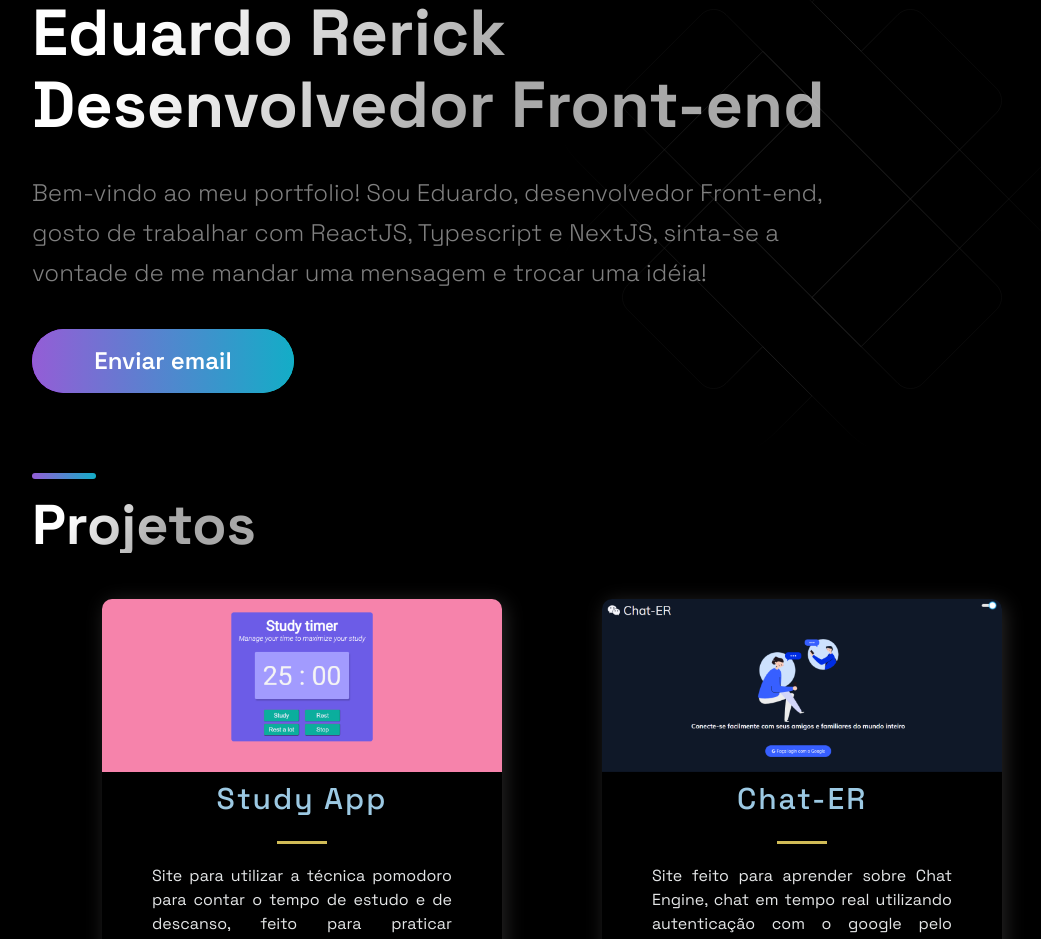
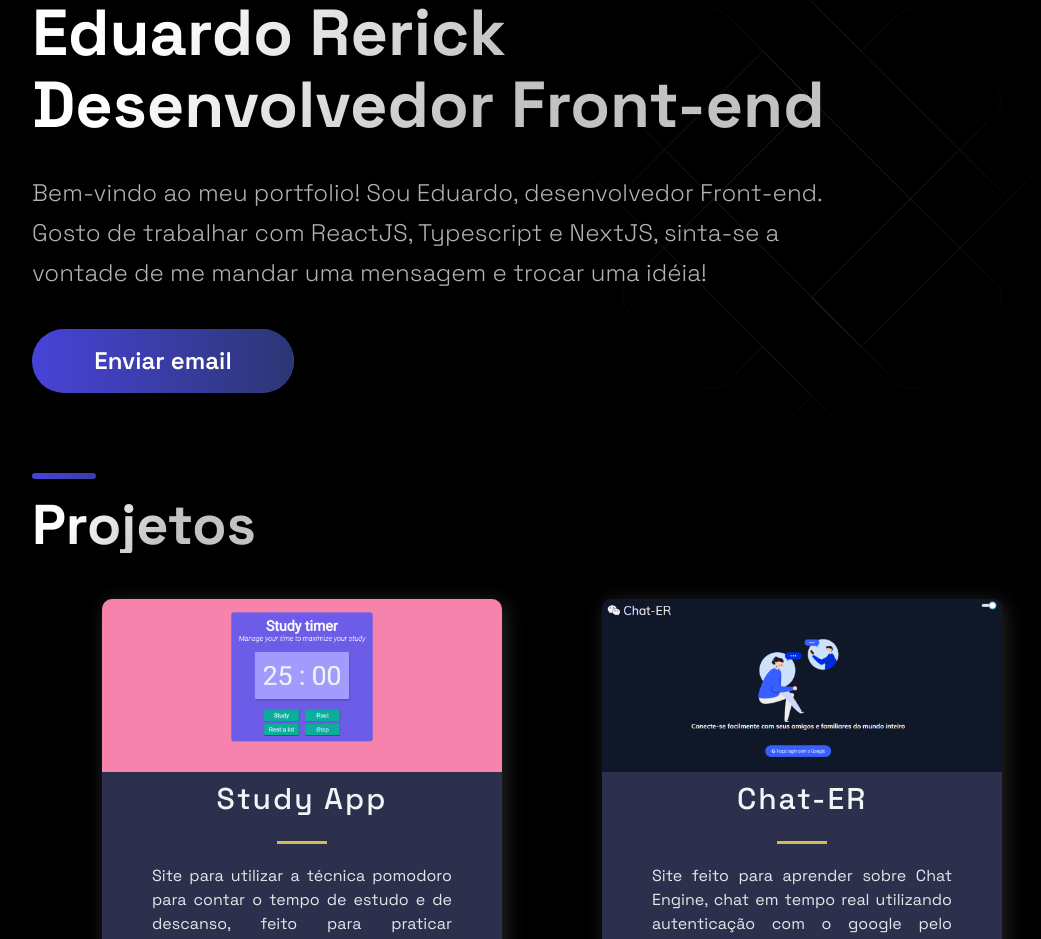
Before and after one commit to eduardorerick/portfolio, a Next.js app: page / in a window 1280 px wide. Shown: the part 196-1135 px from the top of the page, without its empty margins (88-1129 px from the left). Built offline with nearby package versions, Linux system fonts and the light colour scheme.

Commit message:
updated theme

```diff
--- a/src/components/Acomplishments/AcomplishmentsStyles.js
+++ b/src/components/Acomplishments/AcomplishmentsStyles.js
@@ -23,7 +23,7 @@ export const Boxes = styled.div`
 `
 
 export const Box = styled.div`
-  background: #212D45;
+  background: ${props => props.theme.colors.background2};
   border-radius: 12px;
   height: 144px;
   padding: 24px;
--- a/src/components/Footer/FooterStyles.js
+++ b/src/components/Footer/FooterStyles.js
@@ -82,7 +82,7 @@ export const CompanyContainer = styled.div`
 
 
 export const Slogan = styled.p`
-	color: rgba(255, 255, 255, 0.5);
+	color: rgba(255, 255, 255, 0.9);
 	min-width: 280px;
 	letter-spacing: 0.02em;
 	font-size: 18px;
@@ -148,7 +148,7 @@ export const LinkTitle = styled.h4`
 	font-size: 12px;
 	line-height: 24px;
 	text-transform: uppercase;
-	color: rgba(255, 255, 255, 0.4);
+	color: rgba(255, 255, 255, 0.7);
 	margin-bottom: 16px;
 
 	@media ${props => props.theme.breakpoints.sm} {
--- a/src/components/Header/HeaderStyles.js
+++ b/src/components/Header/HeaderStyles.js
@@ -54,7 +54,7 @@ export const Div3 = styled.div`
 export const NavLink = styled.a`
   font-size: 2rem;
   line-height: 32px;
-  color: rgba(255, 255, 255, 0.75);
+  color: rgba(255, 255, 255, 0.85);
   transition: 0.4s ease;
   &:hover {
     color: #fff;
--- a/src/components/Hero/Hero.js
+++ b/src/components/Hero/Hero.js
@@ -12,7 +12,7 @@ const Hero = (props) => (
         Desenvolvedor Front-end
       </SectionTitle>
       <SectionText>
-      Bem-vindo ao meu portfolio! Sou Eduardo, desenvolvedor Front-end, gosto de trabalhar com ReactJS, Typescript e NextJS, sinta-se a vontade de me mandar uma mensagem e trocar uma idéia!
+      Bem-vindo ao meu portfolio! Sou Eduardo, desenvolvedor Front-end. Gosto de trabalhar com ReactJS, Typescript e NextJS, sinta-se a vontade de me mandar uma mensagem e trocar uma idéia!
       </SectionText>
       <Button onClick={() => window.open('https://mail.google.com/mail/?view=cm&fs=1&tf=1&to=eduardorerick@gmail.com', '_blank')}>
         Enviar email
--- a/src/components/Projects/ProjectsStyles.js
+++ b/src/components/Projects/ProjectsStyles.js
@@ -28,6 +28,7 @@ export const BlogCard = styled.div`
   box-shadow: 3px 3px 20px rgba(80, 78, 78, 0.5);
   text-align: center;
   width: 400px;
+  background:${props => props.theme.colors.background2};
   @media ${(props) => props.theme.breakpoints.sm} {
     width: 100%;
   }
@@ -43,7 +44,7 @@ export const TitleContent = styled.div`
 export const HeaderThree = styled.h3`
   font-weight: 500;
   letter-spacing: 2px;
-  color: #9cc9e3;
+  color:${props => props.theme.colors.primary1};
   padding: .5rem 0;
   font-size: ${(props) => props.title ? '3rem' : '2rem'};
 `;
--- a/src/components/TimeLine/TimeLineStyles.js
+++ b/src/components/TimeLine/TimeLineStyles.js
@@ -3,8 +3,9 @@ import styled from 'styled-components'
 
 export const CarouselContainer = styled.ul`
   max-width: 1040px;
-  background: #0F1624;
-  padding: 0rem;
+  background: ${props => props.theme.colors.background2};
+  padding: 0.2rem;
+  border-radius: 4px;
   list-style:none;
   display: flex;
   justify-content: space-between;
@@ -40,7 +41,7 @@ export const CarouselMobileScrollNode = styled.div`
 `
 
 export const CarouselItem = styled.div`
-  background: #0F1624;
+  background: transparent;
   border-radius: 3px;
   max-width: 196px;
 
--- a/src/styles/GlobalComponents/index.js
+++ b/src/styles/GlobalComponents/index.js
@@ -30,7 +30,7 @@ export const SectionTitle = styled.h2`
   line-height: ${(props) => props.main ? '72px' : '56px'};
   width: max-content;
   max-width: 100%;
-  background: linear-gradient(121.57deg, #FFFFFF 18.77%, rgba(255, 255, 255, 0.66) 60.15%);
+  background: linear-gradient(121.57deg, #FFFFFF 18.77%, rgba(255, 255, 255, 0.76) 60.15%);
   -webkit-background-clip: text;
   -webkit-text-fill-color: transparent;
   margin-bottom: 16px;
@@ -60,7 +60,7 @@ export const SectionText = styled.p`
   line-height: 40px;
   font-weight: 300;
   padding-bottom: 3.6rem;
-  color: rgba(255, 255, 255, 0.5);
+  color: rgba(255, 255, 255, 0.7);
 
   @media ${(props) => props.theme.breakpoints.md} {
     max-width: 670px;
@@ -83,8 +83,8 @@ export const SectionDivider = styled.div`
   border-radius: 10px;
   background-color: #fff;
   background: ${(props) => props.colorAlt ?
-    'linear-gradient(270deg, #F46737 0%, #945DD6 100%)' :
-    'linear-gradient(270deg, #13ADC7 0%, #945DD6 100%)'};
+    'linear-gradient(270deg, #4843D9 0%, #383EA6 100%)' :
+    'linear-gradient(270deg, #383EA6 0%, #4843D9 100%)'};
 
     margin: ${(props) => props.divider ? "4rem 0" : "" };
 
@@ -177,7 +177,7 @@ export const ButtonBack = styled.div`
   justify-content: center;
   margin: ${({ alt, form }) => (alt || form) ? '0' : '0 0 80px'};
   color: #fff;
-  background: ${({ alt }) => alt ? 'linear-gradient(270deg, #ff622e 0%, #B133FF 100%)' : 'linear-gradient(270deg, #00DBD8 0%, #B133FF 100%)'};
+  background: ${({ alt }) => alt ? 'linear-gradient(270deg, #ff622e 0%, #B133FF 100%)' : 'linear-gradient(270deg, #4843D9 0%, #2C3673 100%)'};
   cursor: pointer;
   transition: 0.5s ease;
   position: relative;
@@ -209,7 +209,7 @@ export const ButtonFront = styled.button`
   left: 0;
   width: 100%;
   height: 100%;
-  background: ${({ alt }) => alt ? 'linear-gradient(270deg, #F46737 0%, #945DD6 100%)' : 'linear-gradient(270deg, #13ADC7 0%, #945DD6 100%)'};
+  background: ${({ alt }) => alt ? 'linear-gradient(270deg, #2C3673 0%, #4843D9 100%)' : 'linear-gradient(270deg, #2C3673 0%, #4843D9 100%)'};
   opacity: ${({ disabled }) => disabled ? '.5' : '1'};
   transition: .4s ease;
   font-size: ${({ alt }) => alt ? '20px' : '24px'};
--- a/src/themes/dark.js
+++ b/src/themes/dark.js
@@ -11,7 +11,7 @@ export const dark = {
       background1: "black",
       accent1: "#3F46BF",
       button: "#2C3673",
-      background2: "#2C3673",
+      background2: "#383EA6",
     },
     // Breakpoints for responsive design
     breakpoints: {
```
Also changed, not shown: src/styles/globals.js (line endings or trailing spaces).
